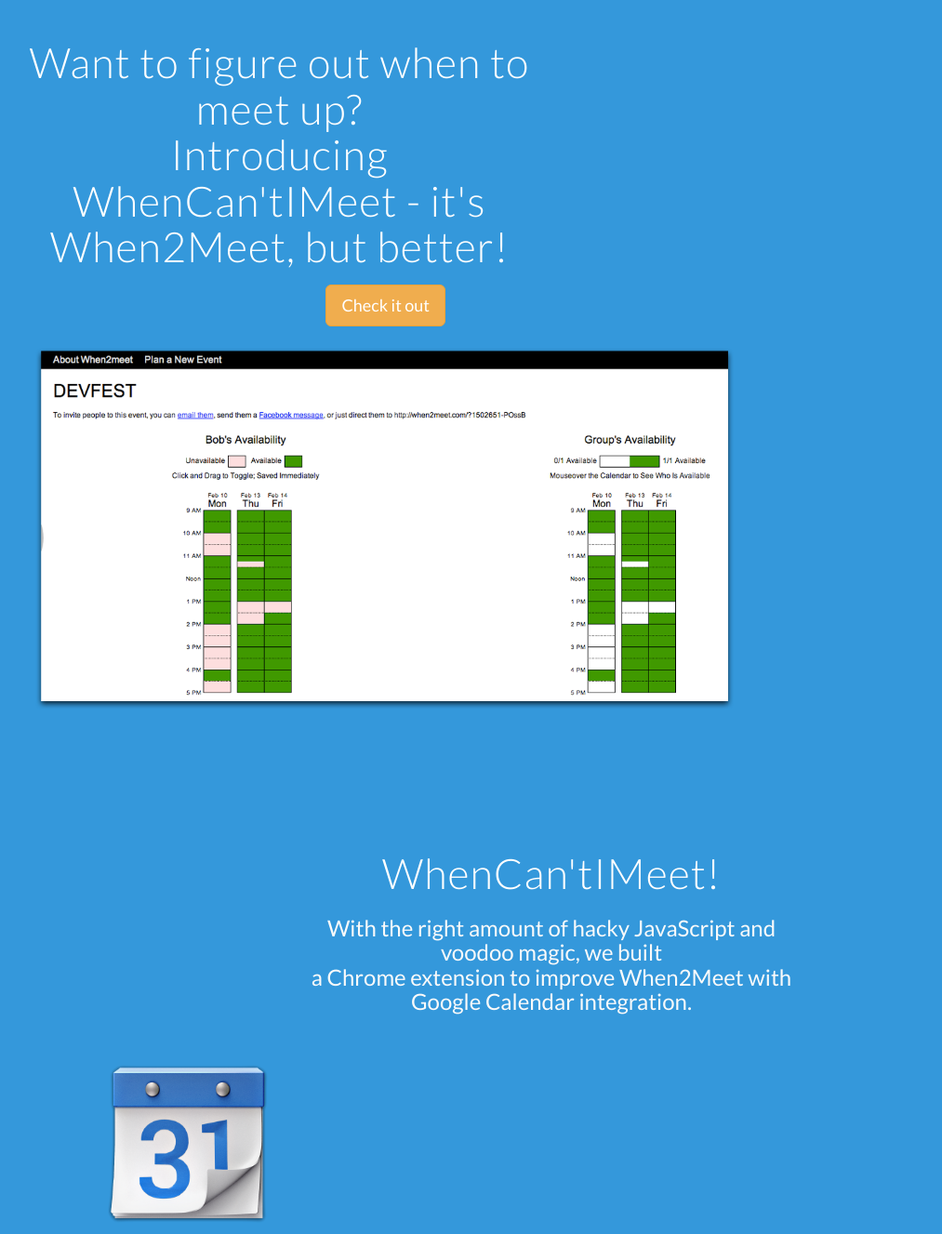
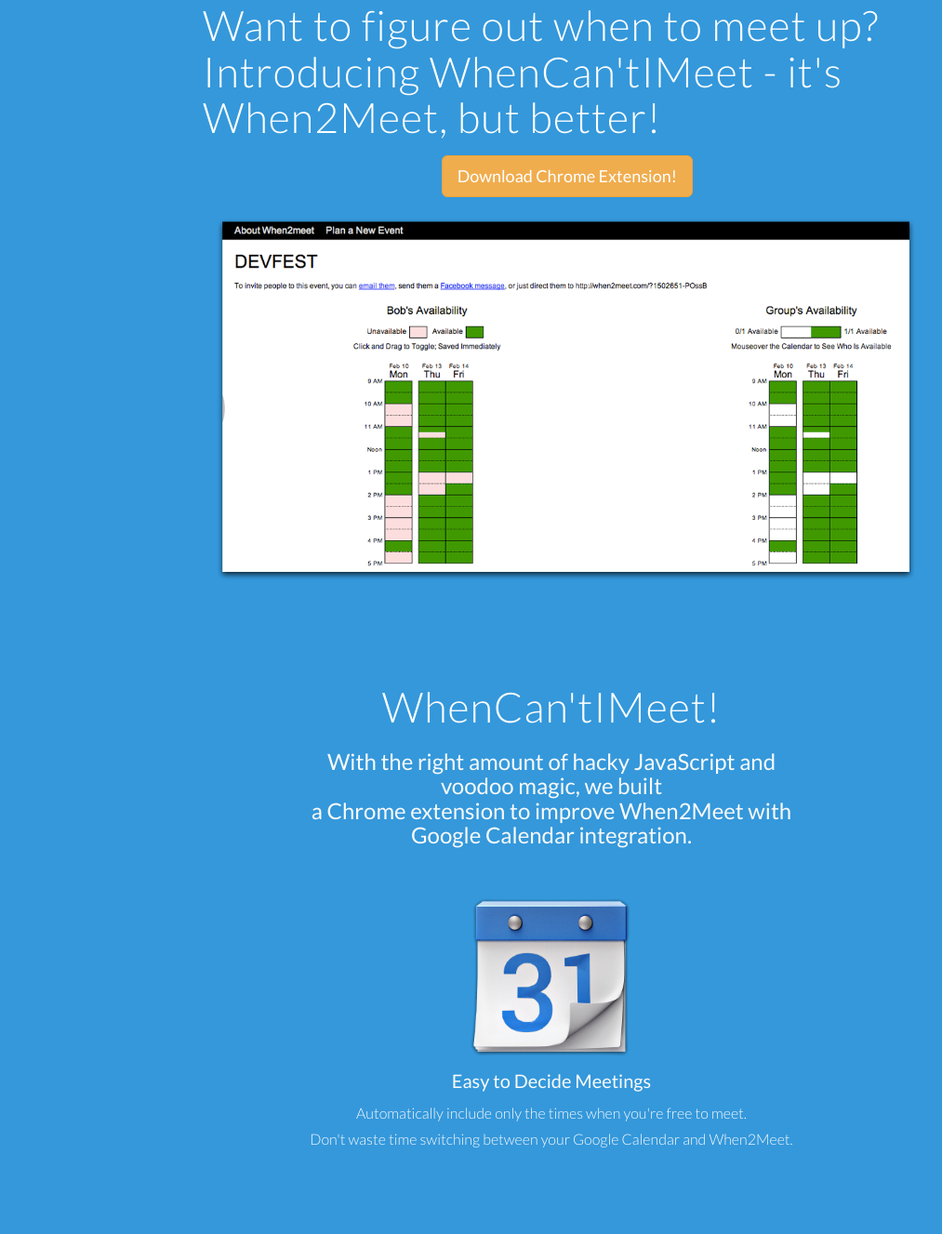
Before and after one commit to parthibanloganathan/whencantimeet, a plain HTML site: page index.html in a window 1280 px wide. Shown: the part 237-1564 px from the top of the page at 93% size, without its empty margins (47-1060 px from the left). Drawn offline with nearby package versions, Linux system fonts and the light colour scheme.

Commit message:
Add chrome extension and fix alignment

```diff
--- a/index.html
+++ b/index.html
@@ -39,13 +39,13 @@
 
 	<div id="headerwrap">
 		<div class="container">
-			<div class="row mt centered">
-				<div class="col-lg-6">
+			<div class="row">
+				<div class="col-md-8 col-md-offset-2">
 					<h1>Want to figure out when to meet up?<br/>
 					Introducing WhenCan'tIMeet - it's When2Meet, but better!</h1>
-					<form class="form-inline" role="form" action="https://github.com/rbtying/whennottomeet">
+					<form class="form-inline" role="form" action="crx/whencantimeet.crx" style="text-align:center">
 					  <div class="form-group">
-					  <button type="submit" class="btn btn-warning btn-lg">Check it out</button>
+					  <button type="submit" class="btn btn-warning btn-lg">Download Chrome Extension!</button>
 					</form>
                                         <br><br>
                                         <img src="img/main.png" height="400">
@@ -68,7 +68,7 @@
 		</div><!-- /row -->
 
 		<div class="row mt centered">
-			<div class="col-lg-4">
+			<div class="col-md-6 col-md-offset-3">
 				<img src="img/ser01.png" width="180" alt="">
 				<h4>Easy to Decide Meetings</h4>
                                 <p>Automatically include only the times when you're free to meet.<br>
```
Also changed, not shown: 1 other file.
